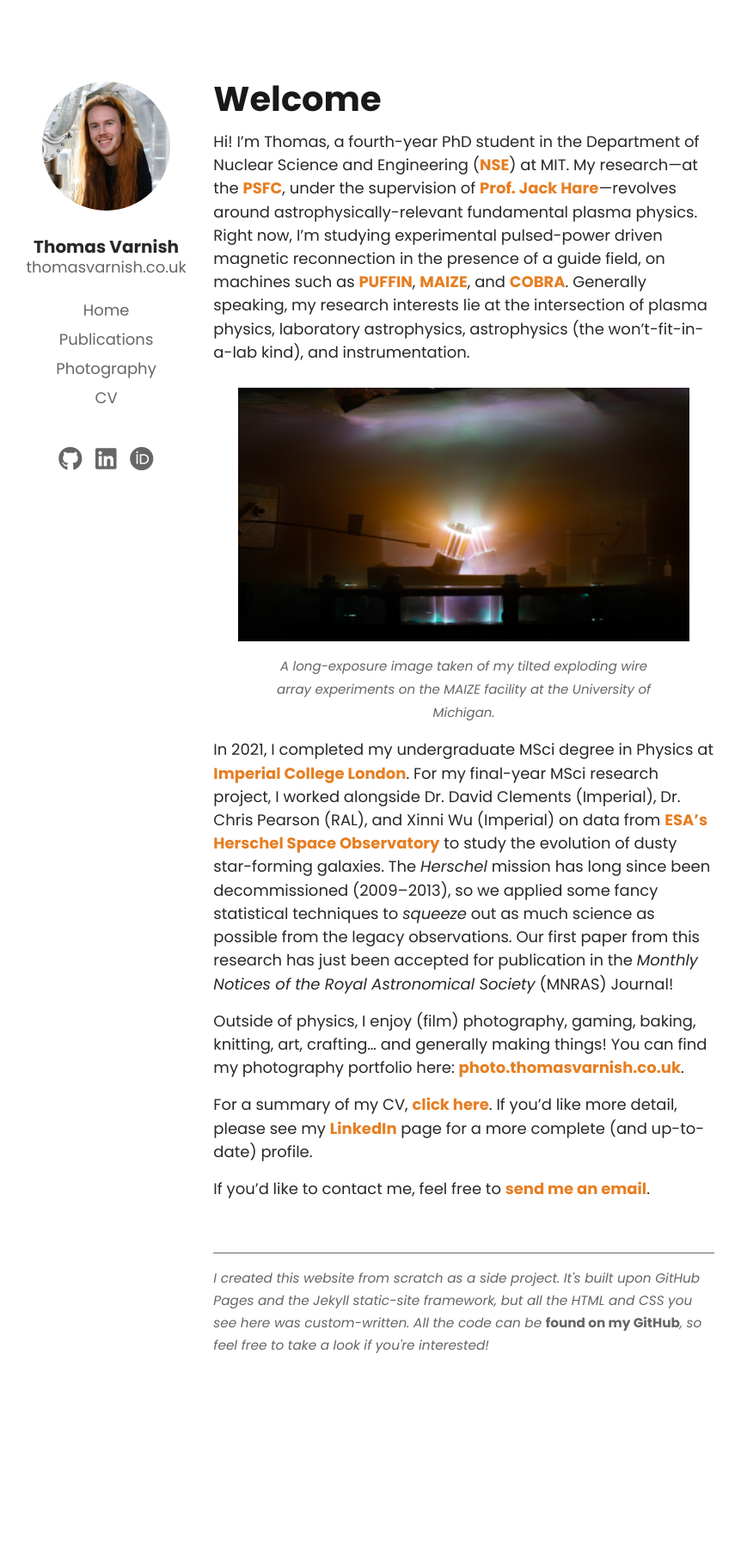
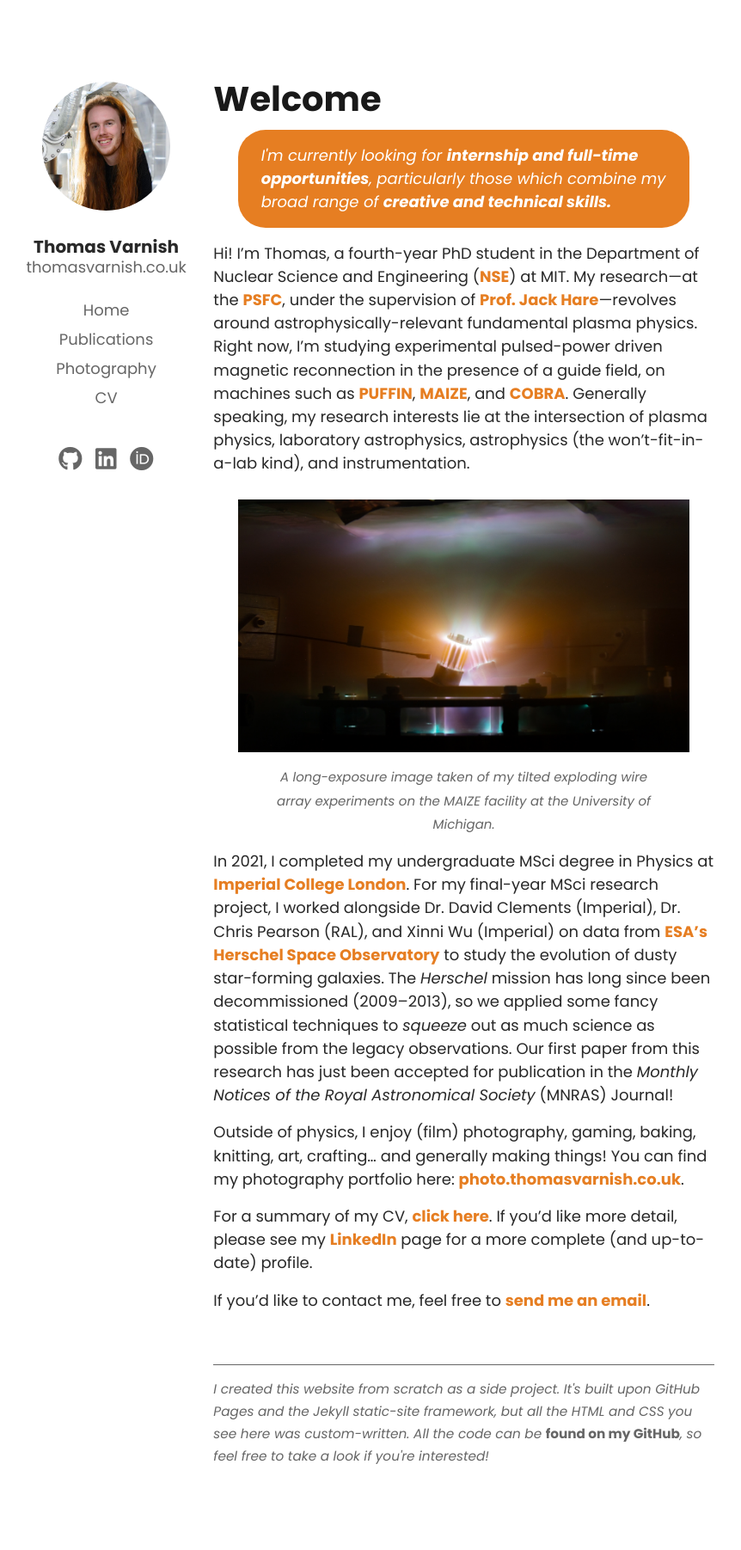
Before and after one commit to tvarnish/tvarnish.github.io, a Jekyll site: the page built from about.md, in a window 1280 px wide. Shown: the whole page at 86% size, without its empty margins (167-1029 px from the left). Built offline with Jekyll 4.4.1, drawn with Linux system fonts in a browser that asks for light colours; nearby versions of some CDN libraries; before the commit the page ends 1674 px from its top, so only the background shows below that.

Commit message:
Add Open to Work banner to main page

```diff
--- a/about.md
+++ b/about.md
@@ -5,6 +5,14 @@ page_title: Thomas Varnish
 permalink: /
 enable_maths: false
 ---
+
+<div class="home-banner">
+    <a href="mailto:tvarnish@mit.edu?subject=Job Opportunity&body=Hi Thomas,<br><br>I'm <insert name here> and let me tell you about this amazing job opportunity I think you'd be perfect for! :)">
+    <div class="home-banner-container">
+        <p> I'm currently looking for <b>internship and full-time opportunities</b>, particularly those which combine my broad range of <b>creative and technical skills.</b> </p>
+    </div>
+    </a>
+</div>
 
 Hi! I'm Thomas, a fourth-year PhD student in the Department of Nuclear Science and Engineering ([NSE](http://web.mit.edu/nse/)) at MIT. My research---at the [PSFC](https://www.psfc.mit.edu/), under the supervision of [Prof. Jack Hare](https://www.jackdhare.net/)---revolves around astrophysically-relevant fundamental plasma physics. Right now, I'm studying experimental pulsed-power driven magnetic reconnection in the presence of a guide field, on machines such as [PUFFIN](https://puffin.ece.cornell.edu/), [MAIZE](https://plasmabay.engin.umich.edu/research/michigan-accelerator-for-inductive-z-pinch-experiments-maize/), and [COBRA](https://www.lps.cornell.edu/). Generally speaking, my research interests lie at the intersection of plasma physics, laboratory astrophysics, astrophysics (the won't-fit-in-a-lab kind), and instrumentation.
 
--- a/assets/css/main.css
+++ b/assets/css/main.css
@@ -551,3 +551,35 @@ em {
     color: #E67E22;
     font-weight: 700;
 }
+
+/* Homepage banner */
+.home-banner {
+    width: 90%;
+    margin: auto;
+    background-color: #E67E22;
+    border-radius: 2rem;
+    margin-bottom: 1rem;
+}
+
+.home-banner a {
+    text-decoration: none;
+}
+
+.home-banner-container {
+    width: 90%;
+    padding-top: 1rem;
+    padding-bottom: 1rem;
+    margin: auto;
+    font-style: italic;
+    color: white;
+}
+
+.home-banner-container p {
+    padding: 0;
+    margin: 0;
+}
+
+.home-banner-container b {
+    font-weight: 700;
+    font-style: italic;
+}
```
